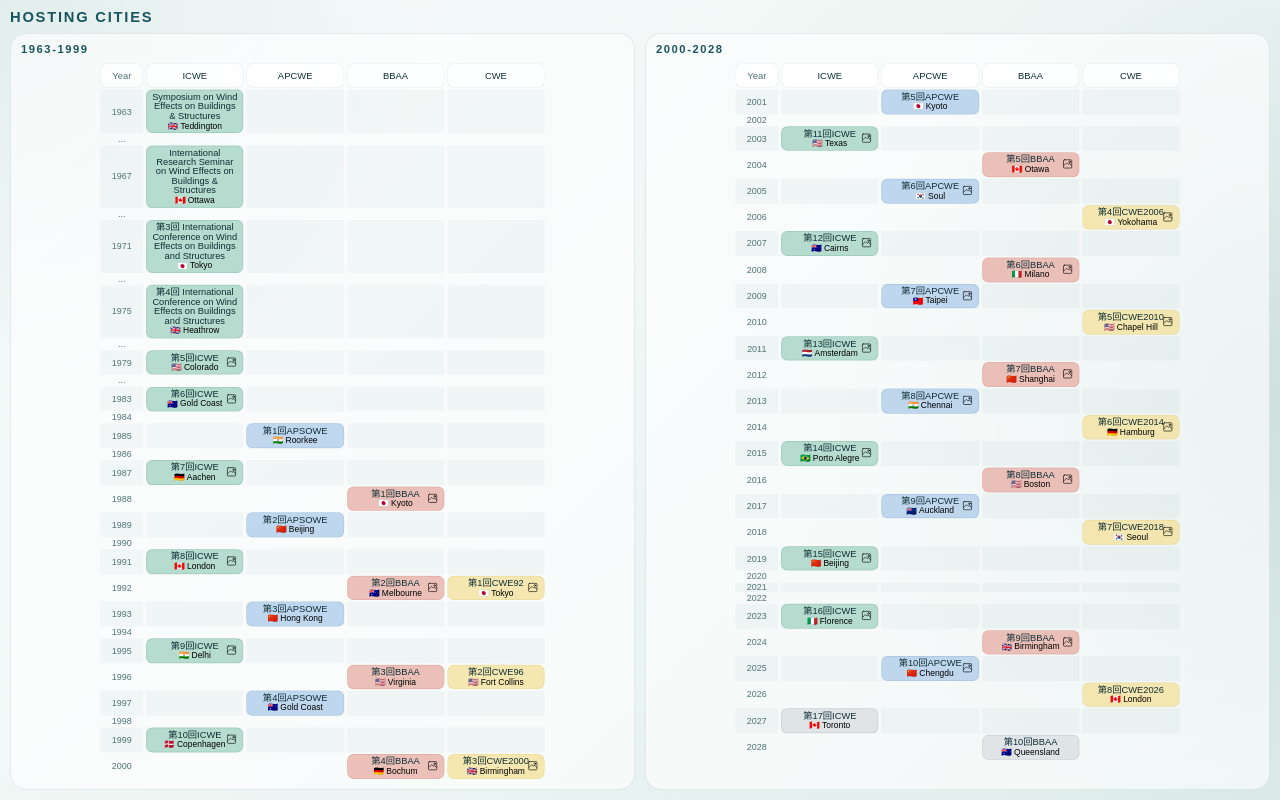
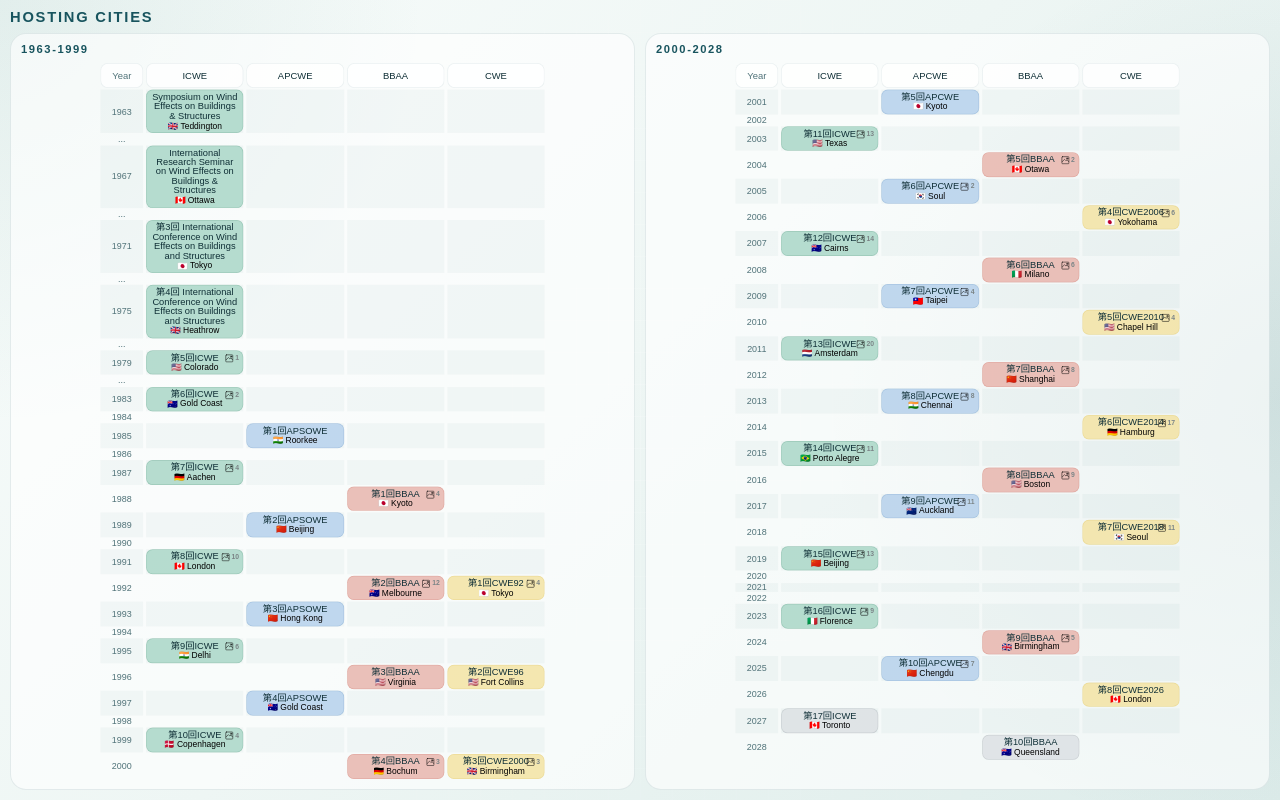
Before and after one commit to ikegayanaoki-arch/jawe, a website: page cities-chart.html in a window 1280 px wide. Drawn offline with Linux system fonts and the light colour scheme; no server answers.

Commit message:
table update

```diff
--- a/cities-chart.js
+++ b/cities-chart.js
@@ -102,7 +102,7 @@ function createTextCell(text, className) {
 }
 
 function createCityCard(city, cityIndex) {
-  const hasPhotos = hasCityPhotos(city);
+  const photoCount = getCityPhotoCount(city);
   const button = document.createElement("button");
   button.type = "button";
   button.className =
@@ -111,7 +111,11 @@ function createCityCard(city, cityIndex) {
   button.dataset.cityIndex = String(cityIndex);
 
   button.innerHTML = `
-    ${hasPhotos ? '<img src="./images/logo/logo-photo.svg" alt="写真あり" class="city-card-photo-badge" />' : ""}
+    ${
+      photoCount > 0
+        ? `<span class="cities-chart-photo-meta" aria-label="登録写真 ${photoCount}枚"><img src="./images/logo/logo-photo.svg" alt="" class="city-card-photo-badge" /><span>${photoCount}</span></span>`
+        : ""
+    }
     <span class="comment">${escapeHtml(city.comment || "")}</span>
     <span class="city-card-header">
       <span class="city-card-title">
@@ -136,18 +140,22 @@ function createCityCard(city, cityIndex) {
   return button;
 }
 
-function hasCityPhotos(city) {
+function getCityPhotoCount(city) {
   if (Array.isArray(city?.photos)) {
-    return city.photos.some((entry) => {
+    const count = city.photos.filter((entry) => {
       if (typeof entry === "string") {
         return Boolean(String(entry.split("|")[0] || "").trim());
       }
 
-      return Boolean(String(entry?.src || "").trim());
-    });
+      return Boolean(String(entry?.src || entry?.publicSrc || entry?.originalSrc || "").trim());
+    }).length;
+
+    if (count > 0) {
+      return count;
+    }
   }
 
-  return Boolean(String(city?.photo || "").trim());
+  return String(city?.photo || "").trim() ? 1 : 0;
 }
 
 function fitCityCardsText(root) {
@@ -195,7 +203,7 @@ function fitTimelinePanels(root) {
 
   const updateScale = () => {
     let sharedContentWidth = 0;
-    let sharedScale = 1;
+    let sharedScale = Number.POSITIVE_INFINITY;
 
     panels.forEach(({ frame, body, grid }) => {
       frame.style.removeProperty("--timeline-scale");
@@ -229,7 +237,7 @@ function fitTimelinePanels(root) {
       if (sharedContentWidth) {
         frame.style.width = `${sharedContentWidth}px`;
       }
-      frame.style.setProperty("--timeline-scale", String(Math.min(sharedScale, 1)));
+      frame.style.setProperty("--timeline-scale", String(Number.isFinite(sharedScale) ? sharedScale : 1));
     });
   };
 
--- a/styles.css
+++ b/styles.css
@@ -1224,6 +1224,30 @@ button.photo-empty:focus-visible {
   --card-country-size: 0.64rem;
 }
 
+.cities-chart-photo-meta {
+  position: absolute;
+  top: 4px;
+  right: 5px;
+  display: inline-flex;
+  align-items: center;
+  gap: 2px;
+  color: var(--muted);
+  font-size: 0.58rem;
+  font-weight: 700;
+  line-height: 1;
+  pointer-events: none;
+}
+
+.cities-chart-photo-meta .city-card-photo-badge {
+  position: static;
+  width: 12px;
+  height: 12px;
+}
+
+.cities-chart-photo-meta > span {
+  color: #7b8587;
+}
+
 .cities-chart-card .city-card-header {
   align-items: start;
   justify-content: center;
```
Also changed, not shown: app.js (+6 -1 lines).
